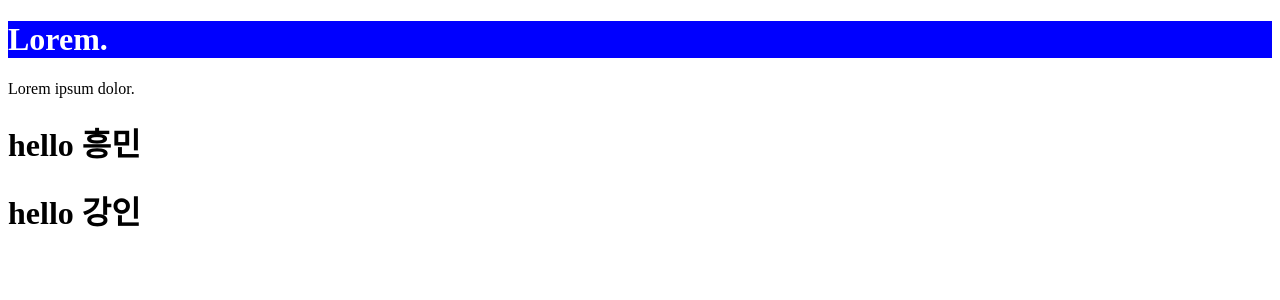
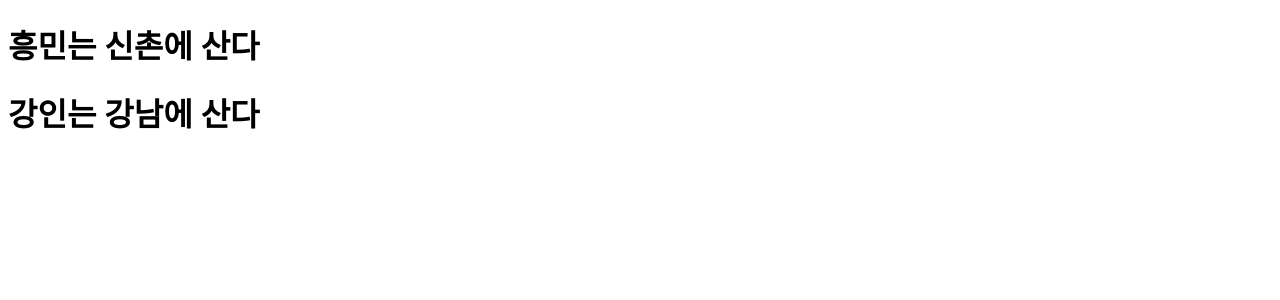
Before and after one commit to Jsb-github/react20231031, a React (Create React App) app: page / in a window 1280 px wide. Shown: the top 300 px of the page. Built offline with nearby package versions, Linux system fonts and the light colour scheme.

Commit message:
Props 구조분해 할당 적용

```diff
--- a/src/App.js
+++ b/src/App.js
@@ -1,27 +1,19 @@
 function App() {
   return (
     <>
-      <h1
-        className={"note"}
-        style={{ backgroundColor: "blue", color: "white" }}
-        title={"제목 요소"}
-      >
-        Lorem.
-      </h1>
-      <p title={"문단 요소"}>Lorem ipsum dolor.</p>
-      <MyComp title={"내 컴포넌트"} name={"흥민"} />
-      <MyComp title={"I am 컴포넌트에요"} name="강인" />
+      <MyComp value="흥민" address={"신촌"} />
+      <MyComp value={"강인"} address={"강남"} />
     </>
   );
 }
 
-// 함수 인자로 사용한 곳에서 넘긴 property들이 객체형태로 담김
-// 예) title = "내 컴포넌트" => {title : "내 컴포넌트"}name ="흥민" => {title : "내 컴포넌트", name : "흥민"}
-function MyComp(props) {
-  console.log("MyComp가 받은 props", props);
+// {value : "흥민" , address : "신촌"}
+function MyComp({ value, address }) {
   return (
     <div>
-      <h1 title={props.title}>hello {props.name}</h1>
+      <h1>
+        {value}는 {address}에 산다
+      </h1>
     </div>
   );
 }
```
